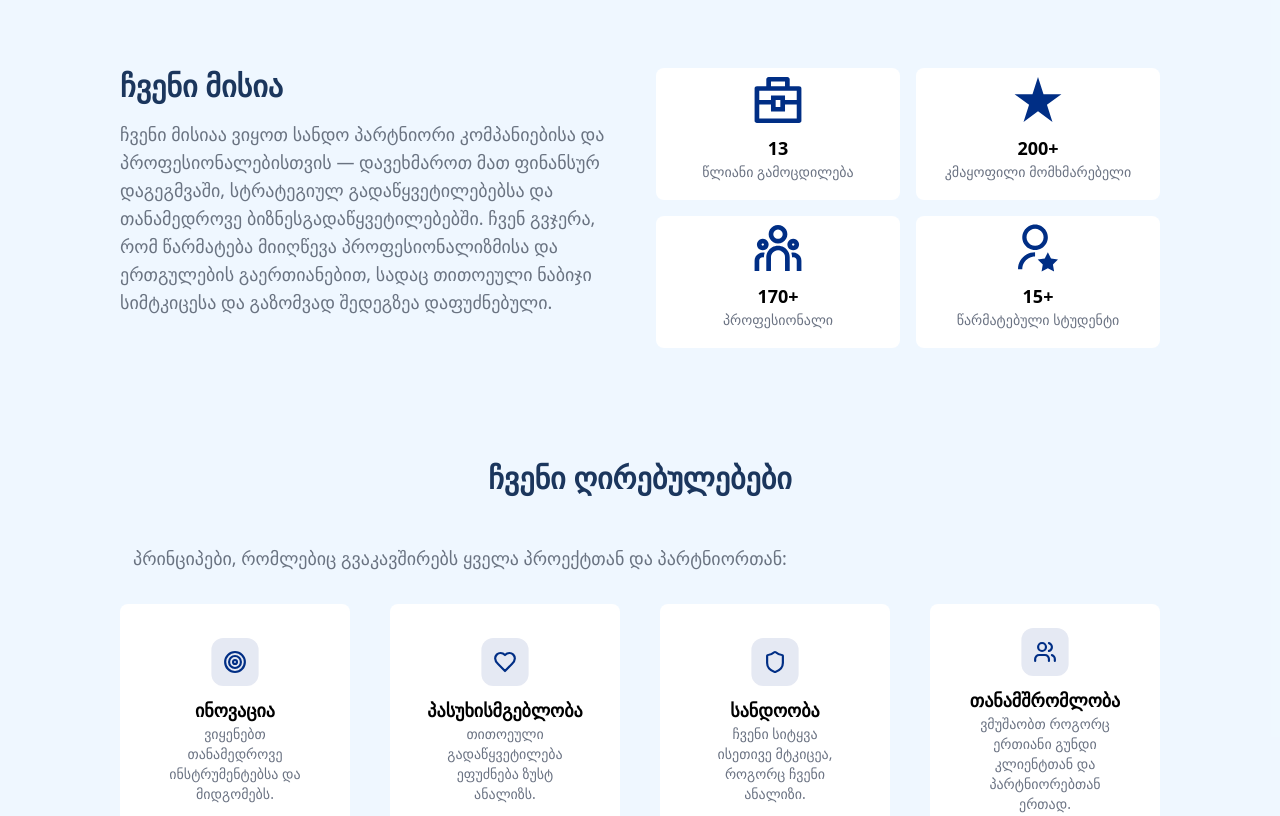
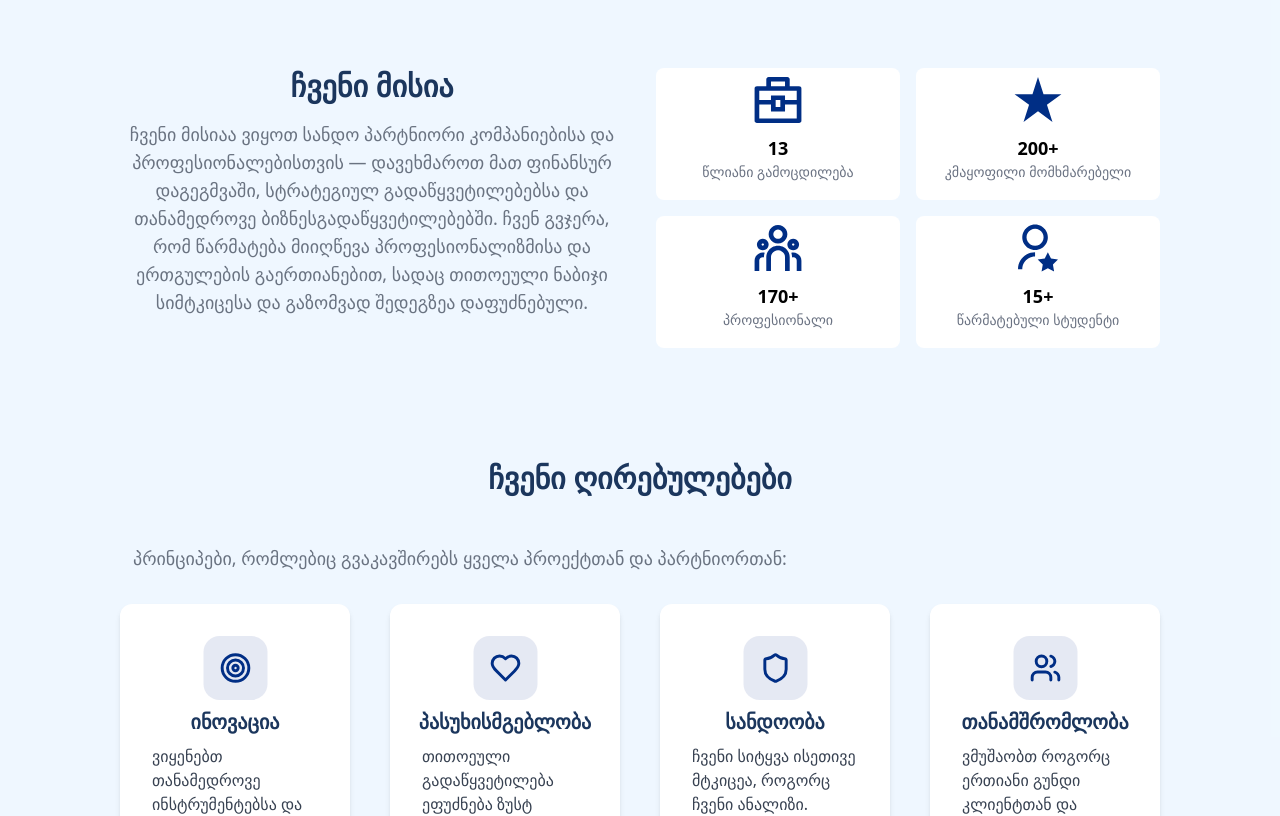
Before and after one commit to webGrandpa/10x_Final-project, a React (Vite) app: page /about-us in a window 1280 px wide. Shown: the part 280-1096 px from the top of the page. Built offline with nearby package versions, Linux system fonts and the light colour scheme.

Commit message:
fixed all bugs in AboutUsPage, fixed mobile-responsive problems

```diff
--- a/src/components/Education.jsx
+++ b/src/components/Education.jsx
@@ -11,7 +11,7 @@ import { Link } from 'react-router-dom'
 
 const Education = () => {
   return (
-    <div className='text-center p-10 bg-[#ffffffd4] flex flex-col justify-between gap-6 px-6 md:px-10 lg:px-20 min-[1920px]:px-[150px] py-10'>
+    <div className='text-center bg-[#ffffffd4] flex flex-col justify-between gap-6 px-6 md:px-10 lg:px-20 min-[1920px]:px-[150px] pb-10'>
       <SectionHeaders
         header="ბუღალტრული განათლება"
         paragraph="გთავაზობთ პროფესიულ ტრენინგებს და კურსებს ბუღალტერიაში, რომლებიც
--- a/src/components/List.jsx
+++ b/src/components/List.jsx
@@ -9,7 +9,7 @@ const List = ({ HeaderTitle, ListItems }) => {
                 <li
                 className='list-item text-[#cccccc]
                 hover:text-blue-500 cursor-pointer
-                text-sm py-1'
+                text-sm py-1 underline'
                 key={item.id}>{item.title}</li>
             ))}
         </ul>
--- a/src/components/ServicesCard.jsx
+++ b/src/components/ServicesCard.jsx
@@ -2,12 +2,13 @@ import Ser4 from '../assets/Ser4.svg'
 import React from 'react';
 
 const ServicesCard = ({ image, header, paragraph, width = 'w-16', height = 'h-16',
-  features, direction = 'flex-row', children }) => {
+  features, textStart = 'justify-start', direction = 'flex-row', children }) => {
   return (
-    <div className="flex flex-col items-start p-6 shadow-md w-full rounded-xl bg-white">
-      <div className={`flex items-center gap-2 justify-center p-2 ${direction}`}>
+    <div className={`flex flex-col ${textStart}
+    items-start p-6 shadow-md w-full rounded-xl bg-white`}>
+      <div className={`flex ${textStart} gap-2 items-center p-2 ${direction} w-full`}>
         <img src={image} alt={header} className={`${width} ${height} sm:w-auto sm:h-auto`} />
-        <h3 className="text-xl font-semibold text-[#1b365d]  sm:text-start text-start">{header}</h3>
+        <h3 className="text-l md:text-xl font-semibold text-[#1b365d]  sm:text-start text-start">{header}</h3>
       </div>
       <p className="text-[#374151] text-start mb-4 md:pl-2">{paragraph}</p>
 
--- a/src/pages/AboutUsPage.jsx
+++ b/src/pages/AboutUsPage.jsx
@@ -1,5 +1,6 @@
-import React, { useState } from 'react'; // Шаг 1: Убедитесь, что useState импортирован
+import React, { useState } from 'react';
 import SectionHeaders from '../components/SectionHeaders';
+import ServiceCard from '../components/ServicesCard';
 import HeroCard from '../components/HeroCards';
 import AbUsPage1 from '../assets/AbUsPage1.svg';
 import AbUsPage2 from '../assets/AbUsPage2.svg';
@@ -14,15 +15,13 @@ import avatar2 from '../assets/avatar2.svg';
 import avatar3 from '../assets/avatar3.svg';
 import avatar4 from '../assets/avatar4.svg';
 import Button from '../components/Button';
-import ConsultationModal from '../components/ModalComponents/ConsultationModal'; // Шаг 2: Проверьте путь импорта
+import ConsultationModal from '../components/ModalComponents/ConsultationModal';
 
 const AboutUsPage = () => {
-  // Шаг 3: Объявление состояния для модального окна
   const [showConsultationModal, setShowConsultationModal] = useState(false);
 
   return (
     <>
-    {/* ...весь ваш JSX-код без изменений... */}
     <div id="about-us-page"
       className='about-us-section flex items-center justify-center flex-col gap-8 py-10   px-6 md:px-10 lg:px-20 bg-[#e6f3ff9f] mt-20'>
       <SectionHeaders
@@ -40,11 +39,11 @@ const AboutUsPage = () => {
             header="ჩვენი მისია"
             paragraph="ჩვენი მისიაა ვიყოთ სანდო პარტნიორი კომპანიებისა და პროფესიონალებისთვის — დავეხმაროთ მათ ფინანსურ დაგეგმვაში, სტრატეგიულ გადაწყვეტილებებსა და თანამედროვე ბიზნესგადაწყვეტილებებში. ჩვენ გვჯერა, რომ წარმატება მიიღწევა პროფესიონალიზმისა და ერთგულების გაერთიანებით, სადაც თითოეული ნაბიჯი სიმტკიცესა და გაზომვად შედეგზეა დაფუძნებული."
             hasDivider={false}
-            textCenter='start'
+            textCenter='center md:start'
             padding='pb-0'
           />
         </div>
-        <div className='grid grid-cols-2 gap-4 w-full md:w-1/2 mt-4 md:mt-0 '>
+        <div className='grid md:grid-cols-2 grid-cols-1 gap-4 w-full md:w-1/2 mt-4 md:mt-0 '>
           <HeroCard
             cardImage={AbUsPage1}
             numTitle="13"
@@ -88,7 +87,7 @@ const AboutUsPage = () => {
         </div>
       </div>
       <div className='flex flex-col justify-between items-center p-6 md:p-8 lg:p-10      w-full gap-8'>
-        <div className='flex flex-col gap-5 justify-start text-start w-full whitespace-nowrap'>
+        <div className='flex flex-col gap-5 justify-start text-start w-full'>
           <SectionHeaders
             header="ჩვენი ღირებულებები"
             paragraph="   პრინციპები, რომლებიც გვაკავშირებს ყველა პროექტთან და პარტნიორთან:"
@@ -100,49 +99,33 @@ const AboutUsPage = () => {
         <div className='grid grid-cols-1
           md:grid-cols-2
           lg:grid-cols-4 gap-10 w-full'>
-          <HeroCard
-            cardImage={gir1}
-            numTitle="ინოვაცია"
-            textTitle="ვიყენებთ თანამედროვე ინსტრუმენტებსა და მიდგომებს."
-            direction='flex-col'
-            wrapperCenter='justify-center
-            rounded-lg bg-white py-6 px-12 text-center'
-            alignCenter = 'items-center'
-            fontSize='lg'
-            noWrap={false}
+          <ServiceCard
+            image={gir1}
+            header="ინოვაცია"
+            paragraph="ვიყენებთ თანამედროვე ინსტრუმენტებსა და მიდგომებს."
+            direction='md:flex-col'
+            textStart='justify-start md:justify-center'
           />
-          <HeroCard
-            cardImage={gir2}
-            numTitle="პასუხისმგებლობა"
-            textTitle="თითოეული გადაწყვეტილება ეფუძნება ზუსტ ანალიზს."
-            direction='flex-col'
-            wrapperCenter='justify-center
-            rounded-lg bg-white py-6 px-12 text-center'
-            alignCenter = 'items-center'
-            fontSize='lg'
-            noWrap={false}
+          <ServiceCard
+            image={gir2}
+            header="პასუხისმგებლობა"
+            paragraph="თითოეული გადაწყვეტილება ეფუძნება ზუსტ ანალიზს."
+            direction='md:flex-col'
+            textStart='justify-start md:justify-center'
           />
-          <HeroCard
-            cardImage={gir3}
-            numTitle="სანდოობა"
-            textTitle="ჩვენი სიტყვა ისეთივე მტკიცეა, როგორც ჩვენი ანალიზი."
-            direction='flex-col'
-            wrapperCenter='justify-center
-            rounded-lg bg-white py-6 px-12 text-center'
-            alignCenter = 'items-center'
-            fontSize='lg'
-            noWrap={false}
+          <ServiceCard
+            image={gir3}
+            header="სანდოობა"
+            direction='md:flex-col'
+            textStart='justify-start md:justify-center'
+            paragraph="ჩვენი სიტყვა ისეთივე მტკიცეა, როგორც ჩვენი ანალიზი."
           />
-          <HeroCard
-            cardImage={gir4}
-            numTitle="თანამშრომლობა"
-            textTitle="ვმუშაობთ როგორც ერთიანი გუნდი კლიენტთან და პარტნიორებთან ერთად."
-            direction='flex-col'
-            wrapperCenter='justify-center
-            rounded-lg bg-white py-6 px-12 text-center'
-            alignCenter = 'items-center'
-            fontSize='lg'
-            noWrap={false}
+          <ServiceCard
+            image={gir4}
+            header="თანამშრომლობა"
+            paragraph="ვმუშაობთ როგორც ერთიანი გუნდი კლიენტთან და პარტნიორებთან ერთად."
+            direction='md:flex-col'
+            textStart='justify-start md:justify-center'
           />
         </div>
       </div>
@@ -211,7 +194,6 @@ const AboutUsPage = () => {
             noWrap={false}
           />
         </div>
-        {/* Кнопка, которая вызывает модальное окно. */}
         <button onClick={() => setShowConsultationModal(true)}>
           <Button
             title="კონსულტაციის დაგეგმვა"
@@ -221,14 +203,12 @@ const AboutUsPage = () => {
             hoverBg="bg-white"
           />
         </button>
-         {/* Шаг 4: Условный рендеринг модального окна. */}
-         {/* Убедитесь, что этот блок находится ВНУТРИ компонента, но НЕ ВНУТРИ другого `div`. */}
          {showConsultationModal && (
         <ConsultationModal
           showModal={showConsultationModal}
           setShowModal={setShowConsultationModal}
         />
-      )}
+          )}
       </div>
     </>
   );
```
Also changed, not shown: src/components/Hero.jsx (+16 -5 lines).
